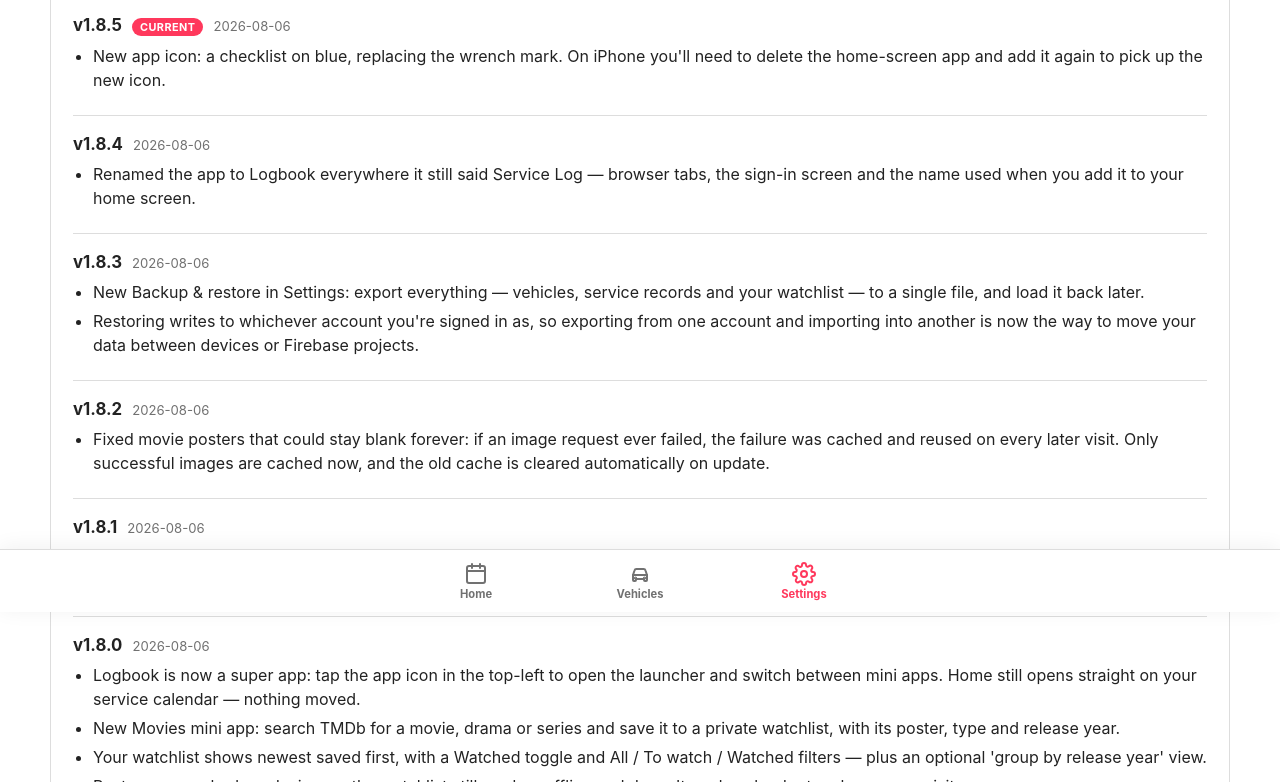
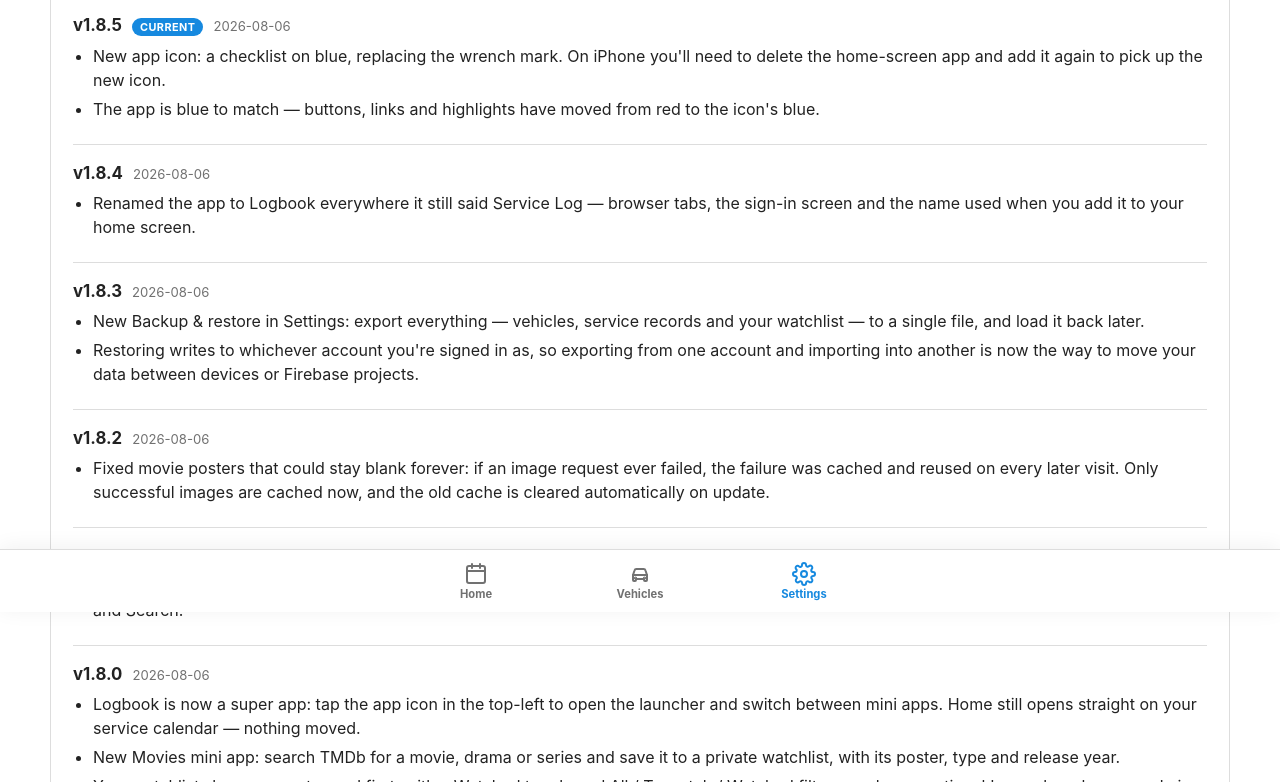
Before and after one commit to luqmantalib92/buku-rekod, a plain HTML site: page public/changelog.html in a window 1280 px wide. Shown: the part 188-970 px from the top of the page. Drawn offline with Linux system fonts and the light colour scheme; a script that the page names is missing.

Commit message:
Recolour the app blue to match the new icon (v1.8.5)
The icon moved to blue in the previous commit but the UI was still #ff385c,
so the browser chrome and Android splash disagreed with the home-screen icon.

- styles.css: --accent/-dark/-tint retargeted to the icon's gradient. All
  three are referenced only through var() (43/14/5 call sites), so this is a
  three-line change with no other CSS edits.
- manifest theme_color and <meta name="theme-color"> on all 13 pages.

Contrast is slightly better than the red it replaces, not worse:

  --accent      #1689df on white text   3.70:1  (was 3.52:1)
  --accent-dark #0f72c0 on white        5.01:1  (was 4.89:1)
  --accent-dark on --accent-tint        4.41:1  (was 4.19:1)

--accent stays under 4.5:1 as a text background, exactly as the old red did —
it's used for button fills, which are large-scale UI where 3:1 applies. Fixing
that properly means darkening the accent away from the icon colour, so it's
left as-is rather than quietly changing the design.

Folded into 1.8.5 rather than a new version: 1.8.5 was never deployed, so the
icon and the recolour ship as one release. Changelog entry gains a line.

Co-Authored-By: Claude Opus 5 (1M context) <noreply@anthropic.com>

```diff
--- a/public/changelog.html
+++ b/public/changelog.html
@@ -9,7 +9,7 @@
     <link rel="manifest" href="./manifest.webmanifest" />
     <link rel="apple-touch-icon" href="./assets/apple-touch-icon.png" />
     <link rel="icon" href="./assets/icon-192.png" />
-    <meta name="theme-color" content="#ff385c" />
+    <meta name="theme-color" content="#1689df" />
     <meta name="apple-mobile-web-app-capable" content="yes" />
     <meta name="mobile-web-app-capable" content="yes" />
     <meta name="apple-mobile-web-app-status-bar-style" content="default" />
--- a/public/css/styles.css
+++ b/public/css/styles.css
@@ -6,9 +6,9 @@
   --muted: #717171;
   --line: #dddddd;
   --fill: #f7f7f7;
-  --accent: #ff385c;
-  --accent-dark: #e00b41;
-  --accent-tint: #ffe8ec;
+  --accent: #1689df;
+  --accent-dark: #0f72c0;
+  --accent-tint: #e6f2fd;
   --warn: #a75f18;
 
   /* HeroUI-inspired design tokens: rounder corners, soft layered shadows and a
--- a/public/js/changelog.js
+++ b/public/js/changelog.js
@@ -6,7 +6,8 @@ const CHANGELOG = [
     version: "1.8.5",
     date: "2026-08-06",
     notes: [
-      "New app icon: a checklist on blue, replacing the wrench mark. On iPhone you'll need to delete the home-screen app and add it again to pick up the new icon."
+      "New app icon: a checklist on blue, replacing the wrench mark. On iPhone you'll need to delete the home-screen app and add it again to pick up the new icon.",
+      "The app is blue to match — buttons, links and highlights have moved from red to the icon's blue."
     ]
   },
   {
```
Also changed, not shown: public/backup.html (+1 -1 lines), public/categories.html (+1 -1 lines), public/index.html (+1 -1 lines), public/login.html (+1 -1 lines), public/movie-search.html (+1 -1 lines), public/movies.html (+1 -1 lines), public/record-form.html (+1 -1 lines), public/reminders.html (+1 -1 lines), public/settings.html (+1 -1 lines), public/vehicle-form.html (+1 -1 lines), public/vehicle.html (+1 -1 lines), public/vehicles.html (+1 -1 lines), public/manifest.webmanifest.
